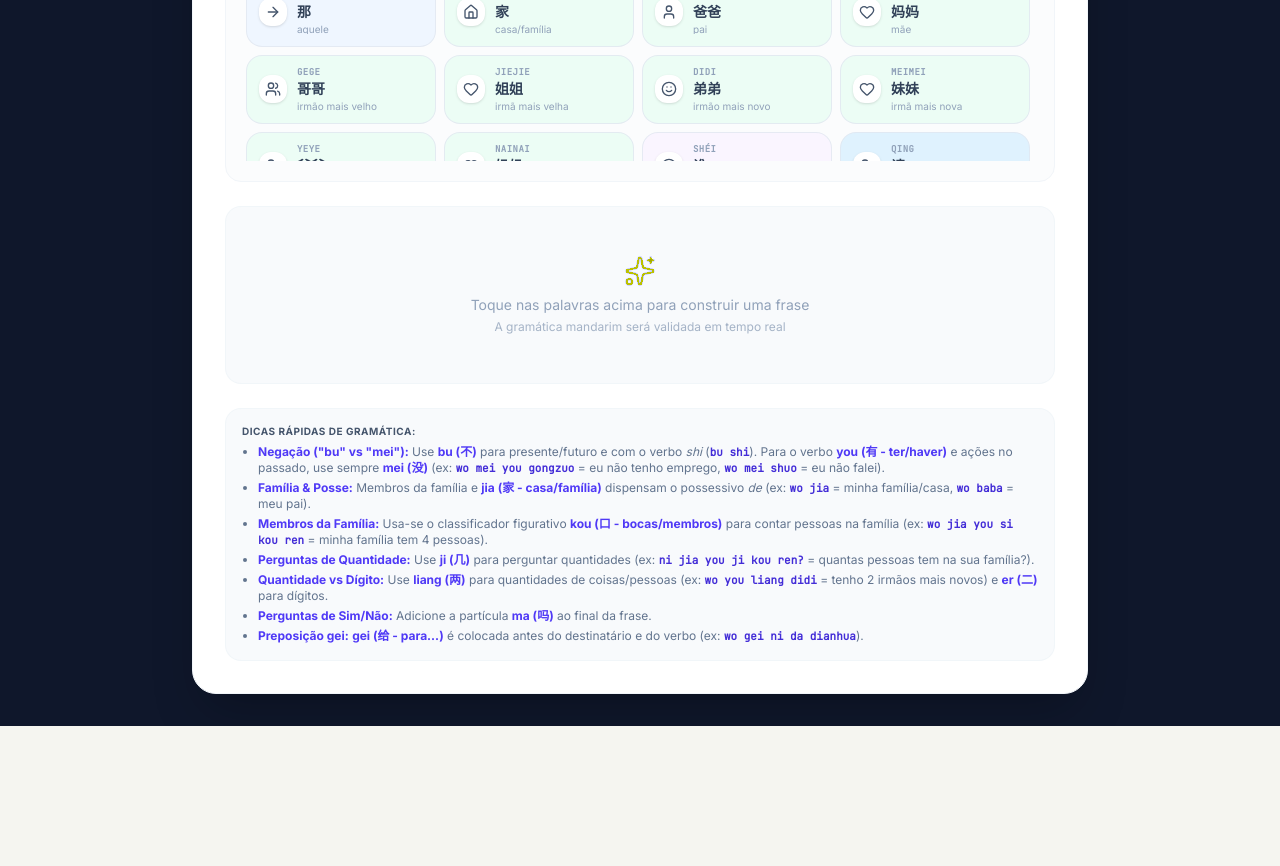
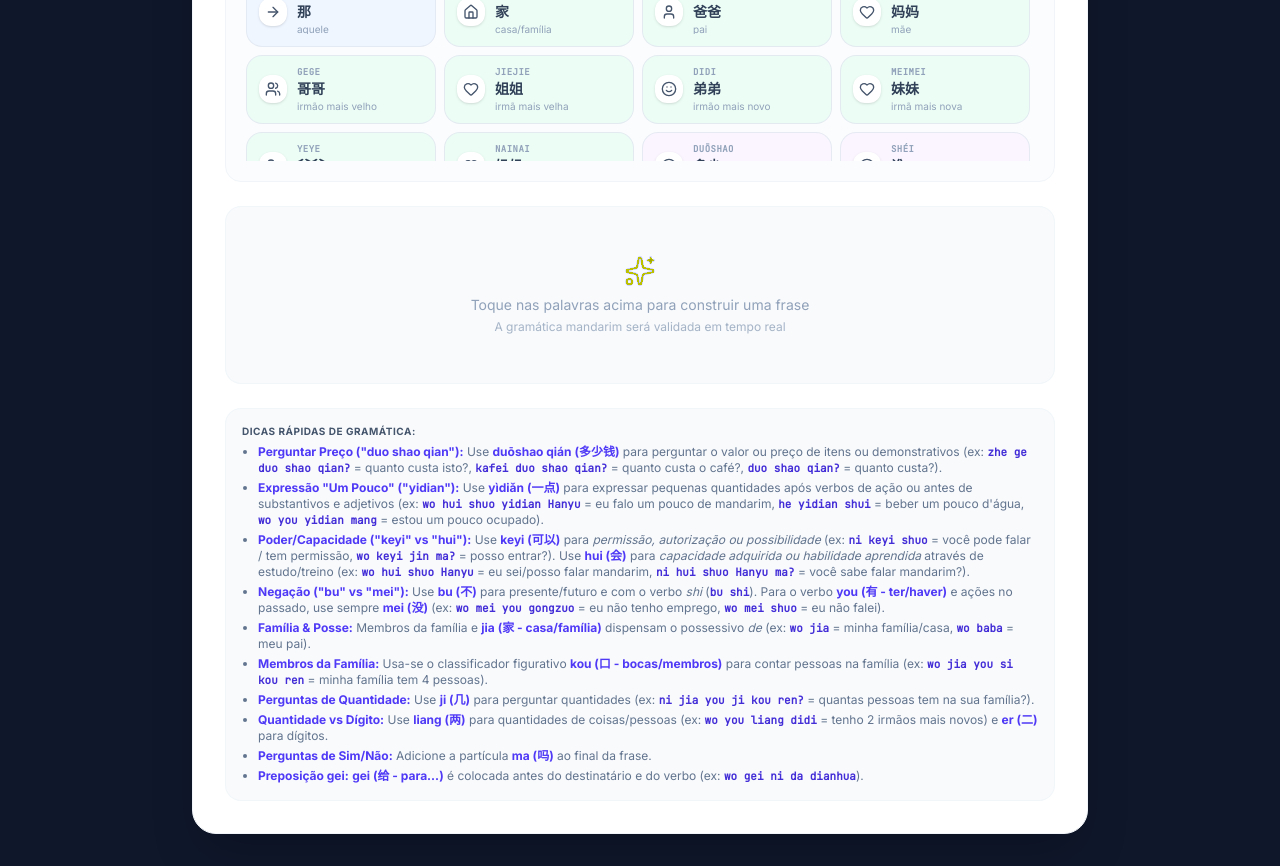
Before and after one commit to juliocascalles/Fraseiro_Mandarim, a React (Vite) app: page / in a window 1280 px wide. Shown: the part 480-1346 px from the top of the page. Before the commit the page ends 1206 px from the top, so only its background shows below. Built offline with nearby package versions, Linux system fonts and the light colour scheme.

Commit message:
feat: add 'yidian' adverb and update icon imports
Include 'yidian' (一点 - um pouco) in the vocabulary list and add new UI icons to the project dependencies.

```diff
--- a/src/App.tsx
+++ b/src/App.tsx
@@ -12,7 +12,7 @@ import {
   Droplets, Coffee, CupSoda, Milk, Utensils, Soup,
   Sparkles, X, CheckCircle2, RefreshCw, ExternalLink,
   Home, Heart, Smile, AlertCircle, Play, CornerDownLeft,
-  ListOrdered, PauseCircle
+  ListOrdered, PauseCircle, Award, BookOpen, Coins
 } from 'lucide-react';
 import { motion, AnimatePresence } from 'motion/react';
 
@@ -69,6 +69,7 @@ const WORDS: Word[] = [
   { id: 'mei', label: 'méi', hanzi: '没', translation: 'não (ter/passado)', category: 'adverb', icon: XCircle },
   { id: 'zhi', label: 'zhi', hanzi: '只', translation: 'apenas', category: 'adverb', icon: Target },
   { id: 'hen', label: 'hen', hanzi: '很', translation: 'muito', category: 'adverb', icon: PlusSquare },
+  { id: 'yidian', label: 'yìdiǎn', hanzi: '一点', translation: 'um pouco', category: 'adverb', icon: Sparkles },
 
   // Prepositions
   { id: 'gei', label: 'gei', hanzi: '给', translation: 'para', category: 'preposition', icon: Tag },
@@ -76,14 +77,15 @@ const WORDS: Word[] = [
   // Conjunctions
   { id: 'he_conj', label: 'he', hanzi: '和', translation: 'e', category: 'conjunction', icon: PlusSquare },
 
-  // Verbs
+  // Verbs & Auxiliary/Modal Verbs
   { id: 'shi', label: 'shi', hanzi: '是', translation: 'ser', category: 'verb', icon: UserCheck },
   { id: 'you_verb', label: 'you', hanzi: '有', translation: 'ter/haver', category: 'verb', icon: PlusSquare },
   { id: 'shuo', label: 'shuo', hanzi: '说', translation: 'falar', category: 'verb', icon: MessageSquare },
   { id: 'jiao', label: 'jiao', hanzi: '叫', translation: 'chamar-se', category: 'verb', icon: Tag },
   { id: 'xihuan', label: 'xihuan', hanzi: '喜欢', translation: 'gostar', category: 'verb', icon: Target },
   { id: 'zai', label: 'zai', hanzi: '在', translation: 'estar/em', category: 'verb', icon: Target },
-  { id: 'keyi', label: 'ke yi', hanzi: '可以', translation: 'poder', category: 'verb', icon: UserCheck },
+  { id: 'keyi', label: 'ke yi', hanzi: '可以', translation: 'poder (permissão)', category: 'verb', icon: UserCheck },
+  { id: 'hui', label: 'huì', hanzi: '会', translation: 'poder/saber (habilidade adquirida)', category: 'verb', icon: Award },
   { id: 'da_call', label: 'da', hanzi: '打', translation: 'ligar', category: 'verb', icon: MessageSquare },
   { id: 'fa_verb', label: 'fa', hanzi: '发', translation: 'enviar', category: 'verb', icon: PlusSquare },
   { id: 'zhidao', label: 'zhidao', hanzi: '知道', translation: 'saber/conhecer', category: 'verb', icon: FileText },
@@ -111,7 +113,7 @@ const WORDS: Word[] = [
   { id: 'ji', label: 'ji', hanzi: '几', translation: 'quantos?', category: 'question', icon: HelpCircle },
   { id: 'na', label: 'na', hanzi: '哪', translation: 'qual', category: 'question', icon: Search },
   { id: 'shenme', label: 'shenme', hanzi: '什么', translation: 'o quê', category: 'question', icon: Info },
-  { id: 'duoshao', label: 'duoshao', hanzi: 'duo shao', translation: 'quanto?', category: 'question', icon: HelpCircle },
+  { id: 'duoshao', label: 'duōshao', hanzi: '多少', translation: 'quanto?', category: 'question', icon: HelpCircle },
   { id: 'nali', label: 'nali', hanzi: '哪里', translation: 'onde?', category: 'question', icon: Search },
   { id: 'zenmeyang', label: 'zenmeyang', hanzi: '怎么样', translation: 'como é...?', category: 'question', icon: HelpCircle },
   { id: 'shei', label: 'shéi', hanzi: '谁', translation: 'quem', category: 'question', icon: HelpCircle },
@@ -129,6 +131,7 @@ const WORDS: Word[] = [
   { id: 'ren', label: 'ren', hanzi: '人', translation: 'pessoa', category: 'suffix', icon: Users },
 
   // Nouns
+  { id: 'hanyu', label: 'Hanyu', hanzi: '汉语', translation: 'mandarim (língua)', category: 'noun', icon: BookOpen },
   { id: 'mingzi', label: 'ming zi', hanzi: '名字', translation: 'nome', category: 'noun', icon: FileText },
   { id: 'tongxue', label: 'tongxue', hanzi: '同学', translation: 'colega', category: 'noun', icon: GraduationCap },
   { id: 'laoshi', label: 'laoshi', hanzi: '老师', translation: 'professor', category: 'noun', icon: Briefcase },
@@ -154,6 +157,7 @@ const WORDS: Word[] = [
   { id: 'mifan', label: 'mifan', hanzi: '米饭', translation: 'arroz', category: 'thing', icon: Utensils },
   { id: 'mianbao', label: 'mianbao', hanzi: '面包', translation: 'pão', category: 'thing', icon: Milk },
   { id: 'tang', label: 'tang', hanzi: '汤', translation: 'sopa', category: 'thing', icon: Soup },
+  { id: 'qian', label: 'qián', hanzi: '钱', translation: 'dinheiro (preço)', category: 'thing', icon: Coins },
 
   // Adjectives
   { id: 'da_adj', label: 'dà', hanzi: '大', translation: 'grande', category: 'adjective', icon: Tag },
@@ -187,6 +191,15 @@ const WORDS: Word[] = [
 // Map of multi-word / compound pinyins to dictionary ID
 const COMPOUND_PINYIN_MAP: Record<string, string> = {
   'mei': 'mei',
+  'hui': 'hui',
+  'yi dian': 'yidian',
+  'yidian': 'yidian',
+  'yi dianr': 'yidian',
+  'yidianr': 'yidian',
+  'yi dian dian': 'yidian',
+  'yidiandian': 'yidian',
+  'han yu': 'hanyu',
+  'hanyu': 'hanyu',
   'xie xie': 'xie_xie',
   'xiexie': 'xie_xie',
   'ke yi': 'keyi',
@@ -292,12 +305,18 @@ function checkIsValid(seq: Word[]): boolean {
     return true;
   }
 
-  // If it's a verb, but NOT transitive verbs requiring objects (unless negated in short dialogue)
+  // If ending in yidian (e.g. wo hui shuo yidian, wo zhidao yidian)
+  if (last.id === 'yidian') {
+    return verbExists;
+  }
+
+  // If it's a verb, but NOT transitive verbs requiring objects (unless negated or preceded by auxiliary verbs keyi/hui/qing in short dialogue)
   if (last.category === 'verb') {
     const isNegated = seq.some(w => w.id === 'bu' || w.id === 'mei');
+    const isModalOrPolite = seq.some(w => ['keyi', 'hui', 'qing'].includes(w.id));
     if (last.id === 'zhidao') return true; // 'wo zhidao' or 'wo bu zhidao' is a complete valid clause
-    if (isNegated && ['shuo', 'he', 'xihuan'].includes(last.id)) return true; // 'wo bu shuo', 'wo mei shuo', 'wo bu he'
-    if (['shi', 'jiao', 'zai', 'keyi', 'da_call', 'fa_verb', 'you_verb'].includes(last.id)) {
+    if ((isNegated || isModalOrPolite) && ['shuo', 'he', 'xihuan'].includes(last.id)) return true; // 'ni keyi shuo', 'wo hui shuo', 'wo bu shuo', 'wo mei shuo', 'qing shuo'
+    if (['shi', 'jiao', 'zai', 'keyi', 'hui', 'da_call', 'fa_verb', 'you_verb'].includes(last.id)) {
       return false;
     }
     return true;
@@ -314,12 +333,15 @@ function checkIsValid(seq: Word[]): boolean {
 function getAvailableWordsForSequence(sequence: Word[]): Word[] {
   const getBaseWords = (): Word[] => {
     if (sequence.length === 0) {
-      // Can start with pronoun, etiquette, shei, family members, or jia
+      // Can start with pronoun, etiquette, shei, duoshao, family members, things, or nouns
       return WORDS.filter(w =>
         w.category === 'pronoun' ||
         w.category === 'etiquette' ||
         w.category === 'family' ||
-        w.id === 'shei'
+        w.id === 'shei' ||
+        w.id === 'duoshao' ||
+        w.category === 'thing' ||
+        w.category === 'noun'
       );
     }
 
@@ -339,7 +361,7 @@ function getAvailableWordsForSequence(sequence: Word[]): Word[] {
     // Case: Etiquette selected
     if (last.category === 'etiquette') {
       if (last.id === 'qing') {
-        return WORDS.filter(w => ['zuo', 'he', 'jin'].includes(w.id));
+        return WORDS.filter(w => ['zuo', 'he', 'jin', 'shuo', 'keyi'].includes(w.id));
       }
       if (last.id === 'xie_xie') {
         return WORDS.filter(w => w.category === 'pronoun' || w.category === 'family');
@@ -402,7 +424,7 @@ function getAvailableWordsForSequence(sequence: Word[]): Word[] {
           if (['possessive', 'adverb', 'verb', 'adjective'].includes(w.category)) return true;
           if (w.category === 'preposition') return true; // ex: wo gei ...
           if (['zhe', 'na_dem'].includes(last.id)) {
-            if (w.category === 'classifier' || w.category === 'thing' || w.category === 'noun') return true;
+            if (w.category === 'classifier' || w.category === 'thing' || w.category === 'noun' || w.id === 'duoshao') return true;
           }
           return false;
         });
@@ -463,8 +485,19 @@ function getAvailableWordsForSequence(sequence: Word[]): Word[] {
       return WORDS.filter(w => ['noun', 'country', 'thing', 'family', 'adjective'].includes(w.category));
     }
 
-    // Case: Adverb selected (hen, bu, mei, dou, ye, zhi)
+    // Case: Adverb selected (hen, bu, mei, dou, ye, zhi, yidian)
     if (last.category === 'adverb') {
+      if (last.id === 'yidian') {
+        // 'yidian' (一点 - um pouco): followed by nouns (hanyu, etc.), things (shui, cha, etc.), adjectives (mang, lei, etc.) or question particle ma
+        return WORDS.filter(w => {
+          if (w.id === 'hanyu') return true;
+          if (['thing', 'noun', 'adjective'].includes(w.category)) {
+            return !['nan', 'nü', 'haoma', 'dianhua'].includes(w.id);
+          }
+          if (w.id === 'ma') return true;
+          return false;
+        });
+      }
       if (last.id === 'hen') {
         return WORDS.filter(w => w.category === 'adjective');
       }
@@ -483,8 +516,9 @@ function getAvailableWordsForSequence(sequence: Word[]): Word[] {
     // Case: Verb selected
     if (last.category === 'verb') {
       if (last.id === 'you_verb') {
-        // you can take numbers, question particles (ji, shenme, duoshao), classifiers, family members, things, nouns
+        // you can take numbers, question particles (ji, shenme, duoshao), classifiers, family members, things, nouns, or yidian (e.g. you yidian mang)
         return WORDS.filter(w => {
+          if (w.id === 'yidian') return true;
           if (['number', 'classifier', 'family', 'thing', 'noun'].includes(w.category)) return true;
           if (['ji', 'shenme', 'duoshao', 'shei'].includes(w.id)) return true;
           if (w.category === 'pronoun' && !['zhe', 'na_dem'].includes(w.id)) return true;
@@ -504,11 +538,12 @@ function getAvailableWordsForSequence(sequence: Word[]): Word[] {
 
       if (last.id === 'shuo') {
         return WORDS.filter(w => {
-          if (w.id === 'na' || w.id === 'shenme') return true;
+          if (w.id === 'hanyu' || w.id === 'yidian' || w.id === 'na' || w.id === 'shenme') return true;
           if (w.category === 'country') {
             return !['baxi', 'jianada'].includes(w.id);
           }
           if (w.category === 'pronoun') return true;
+          if (w.id === 'ma') return true;
           return false;
         });
       }
@@ -522,7 +557,13 @@ function getAvailableWordsForSequence(sequence: Word[]): Word[] {
       }
 
       if (last.id === 'keyi') {
-        return WORDS.filter(w => ['zuo', 'he', 'jin'].includes(w.id) || w.id === 'gei');
+        // 'keyi' (可以 - poder / permissão): seguido de ações (shuo, zuo, he, jin, da_call, fa_verb) ou preposição gei
+        return WORDS.filter(w => ['shuo', 'zuo', 'he', 'jin', 'da_call', 'fa_verb'].includes(w.id) || w.id === 'gei');
+      }
+
+      if (last.id === 'hui') {
+        // 'hui' (会 - poder / saber como habilidade adquirida): seguido de ações (shuo, zuo, he, da_call, fa_verb, jin)
+        return WORDS.filter(w => ['shuo', 'zuo', 'he', 'da_call', 'fa_verb', 'jin'].includes(w.id));
       }
 
       if (last.id === 'da_call') {
@@ -534,11 +575,11 @@ function getAvailableWordsForSequence(sequence: Word[]): Word[] {
       }
 
       if (last.id === 'zhidao') {
-        return WORDS.filter(w => ['noun', 'thing', 'pronoun', 'question', 'family'].includes(w.category));
+        return WORDS.filter(w => w.id === 'yidian' || ['noun', 'thing', 'pronoun', 'question', 'family'].includes(w.category));
       }
 
       if (last.id === 'he') {
-        return WORDS.filter(w => ['shui', 'cha', 'kafei', 'tang'].includes(w.id));
+        return WORDS.filter(w => ['shui', 'cha', 'kafei', 'tang', 'yidian'].includes(w.id));
       }
 
       // Default verb output (e.g. 'shi'): can follow with nouns, countries, pronouns, family, questions, things, numbers
@@ -551,6 +592,11 @@ function getAvailableWordsForSequence(sequence: Word[]): Word[] {
 
     // Case: Question particles
     if (last.category === 'question') {
+      if (last.id === 'duoshao') {
+        // 'duoshao' (多少 - quanto): followed by 'qian' (dinheiro / preço), 'ren', 'ge_class', 'kou', 'xuesheng', 'laoshi', things, nouns
+        return WORDS.filter(w => ['qian', 'ren', 'ge_class', 'kou', 'xuesheng', 'laoshi', 'tongxue'].includes(w.id) || ['thing', 'noun'].includes(w.category));
+      }
+
       if (last.id === 'ji') {
         // 'ji' is question particle for quantity (family/things < 10)
         // Followed by: classifier (kou, ge_class), family members directly, things, or nouns (ren, etc.)
@@ -583,8 +629,9 @@ function getAvailableWordsForSequence(sequence: Word[]): Word[] {
         return WORDS.filter(w => w.id === 'ren' || (w.category === 'family' && w.id !== 'jia'));
       }
       if (last.id === 'ge_class') {
-        // ge -> family members, nouns, things, suffix ren
+        // ge -> family members, nouns, things, suffix ren, question (duoshao, zenmeyang)
         return WORDS.filter(w => {
+          if (w.id === 'duoshao' || w.id === 'zenmeyang') return true;
           if (w.category === 'family' && w.id !== 'jia') return true;
           if (['noun', 'thing'].includes(w.category)) {
             return !['nan', 'nü', 'haoma', 'dianhua'].includes(w.id);
@@ -660,9 +707,8 @@ function getAvailableWordsForSequence(sequence: Word[]): Word[] {
       }
 
       // General endings
-      const isComposto = sequence.some(w => w.category === 'possessive');
-      if (!verbExists && isComposto && last.category !== 'adjective') {
-        return WORDS.filter(w => ['adverb', 'verb', 'adjective', 'question'].includes(w.category));
+      if (!verbExists && !hasQuestion && last.category !== 'adjective') {
+        return WORDS.filter(w => ['adverb', 'verb', 'adjective', 'question', 'possessive'].includes(w.category));
       }
 
       // Questions are final, but can have 'ma' if not a question already
@@ -1098,7 +1144,7 @@ function tokenizePhraseInput(input: string): string[] {
   while (i < rawWords.length) {
     const norm = normalizePinyinText(rawWords[i]);
 
-    // Handle compound negatives written without spaces (meiyou -> mei + you, buyou -> bu + you)
+    // Handle compound negatives written without spaces (meiyou -> mei + you, buyou -> bu + you, buhui -> bu + hui, bukeyi -> bu + keyi)
     if (norm === 'meiyou') {
       tokens.push('mei', 'you');
       i++;
@@ -1106,6 +1152,31 @@ function tokenizePhraseInput(input: string): string[] {
     }
     if (norm === 'buyou') {
       tokens.push('bu', 'you');
+      i++;
+      continue;
+    }
+    if (norm === 'buhui') {
+      tokens.push('bu', 'hui');
+      i++;
+      continue;
+    }
+    if (norm === 'bukeyi') {
+      tokens.push('bu', 'keyi');
+      i++;
+      continue;
+    }
+    if (norm === 'zhege') {
+      tokens.push('zhe', 'ge');
+      i++;
+      continue;
+    }
+    if (norm === 'nage') {
+      tokens.push('na', 'ge');
+      i++;
+      continue;
+    }
+    if (norm === 'duoshaoqian') {
+      tokens.push('duo shao', 'qian');
       i++;
       continue;
     }
@@ -1990,6 +2061,9 @@ export default function App() {
         <div className="bg-slate-50 rounded-2xl p-4 border border-slate-100/80 text-xs text-slate-500 flex flex-col gap-1.5">
           <span className="font-bold text-slate-600 uppercase tracking-wider text-[10px]">Dicas Rápidas de Gramática:</span>
           <ul className="list-disc pl-4 space-y-1">
+            <li><strong className="text-indigo-600">Perguntar Preço ("duo shao qian"):</strong> Use <strong className="text-indigo-600">duōshao qián (多少钱)</strong> para perguntar o valor ou preço de itens ou demonstrativos (ex: <strong className="font-mono text-[11px] text-indigo-700">zhe ge duo shao qian?</strong> = quanto custa isto?, <strong className="font-mono text-[11px] text-indigo-700">kafei duo shao qian?</strong> = quanto custa o café?, <strong className="font-mono text-[11px] text-indigo-700">duo shao qian?</strong> = quanto custa?).</li>
+            <li><strong className="text-indigo-600">Expressão "Um Pouco" ("yidian"):</strong> Use <strong className="text-indigo-600">yìdiǎn (一点)</strong> para expressar pequenas quantidades após verbos de ação ou antes de substantivos e adjetivos (ex: <strong className="font-mono text-[11px] text-indigo-700">wo hui shuo yidian Hanyu</strong> = eu falo um pouco de mandarim, <strong className="font-mono text-[11px] text-indigo-700">he yidian shui</strong> = beber um pouco d'água, <strong className="font-mono text-[11px] text-indigo-700">wo you yidian mang</strong> = estou um pouco ocupado).</li>
+            <li><strong className="text-indigo-600">Poder/Capacidade ("keyi" vs "hui"):</strong> Use <strong className="text-indigo-600">keyi (可以)</strong> para <em>permissão, autorização ou possibilidade</em> (ex: <strong className="font-mono text-[11px] text-indigo-700">ni keyi shuo</strong> = você pode falar / tem permissão, <strong className="font-mono text-[11px] text-indigo-700">wo keyi jin ma?</strong> = posso entrar?). Use <strong className="text-indigo-600">hui (会)</strong> para <em>capacidade adquirida ou habilidade aprendida</em> através de estudo/treino (ex: <strong className="font-mono text-[11px] text-indigo-700">wo hui shuo Hanyu</strong> = eu sei/posso falar mandarim, <strong className="font-mono text-[11px] text-indigo-700">ni hui shuo Hanyu ma?</strong> = você sabe falar mandarim?).</li>
             <li><strong className="text-indigo-600">Negação ("bu" vs "mei"):</strong> Use <strong className="text-indigo-600">bu (不)</strong> para presente/futuro e com o verbo <em>shi</em> (<strong className="font-mono text-[11px] text-indigo-700">bu shi</strong>). Para o verbo <strong className="text-indigo-600">you (有 - ter/haver)</strong> e ações no passado, use sempre <strong className="text-indigo-600">mei (没)</strong> (ex: <strong className="font-mono text-[11px] text-indigo-700">wo mei you gongzuo</strong> = eu não tenho emprego, <strong className="font-mono text-[11px] text-indigo-700">wo mei shuo</strong> = eu não falei).</li>
             <li><strong className="text-indigo-600">Família & Posse:</strong> Membros da família e <strong className="text-indigo-600">jia (家 - casa/família)</strong> dispensam o possessivo <em>de</em> (ex: <strong className="font-mono text-[11px] text-indigo-700">wo jia</strong> = minha família/casa, <strong className="font-mono text-[11px] text-indigo-700">wo baba</strong> = meu pai).</li>
             <li><strong className="text-indigo-600">Membros da Família:</strong> Usa-se o classificador figurativo <strong className="text-indigo-600">kou (口 - bocas/membros)</strong> para contar pessoas na família (ex: <strong className="font-mono text-[11px] text-indigo-700">wo jia you si kou ren</strong> = minha família tem 4 pessoas).</li>
```
